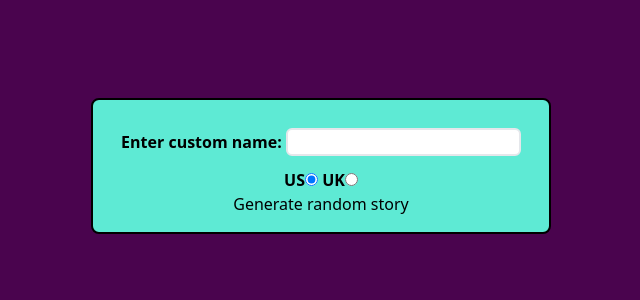
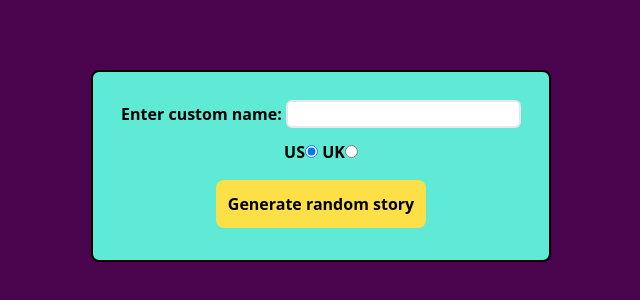
Before and after one commit to Gifton07/Silly-Story-Generator, a plain HTML site: page index.html in a window 1280 px wide. Shown: the part 234-534 px from the top of the page, without its empty margins (319-959 px from the left). Drawn offline with nearby package versions, Linux system fonts and the light colour scheme; files whose address does not match are found by name.

Commit message:
Update index.html

```diff
--- a/index.html
+++ b/index.html
@@ -22,7 +22,7 @@
       ><input id="uk" type="radio" name="ukus" value="uk" />
     </div>
     <div>
-      <button class="randomize ">Generate random story</button>
+      <button class="randomize bg-yellow-300 rounded-lg p-3 m-4 font-bold">Generate random story</button>
     </div>
     <!-- Thanks a lot to Willy Aguirre for his help with the code for this assessment -->
     <p class="story  font-semibold"></p>
```
